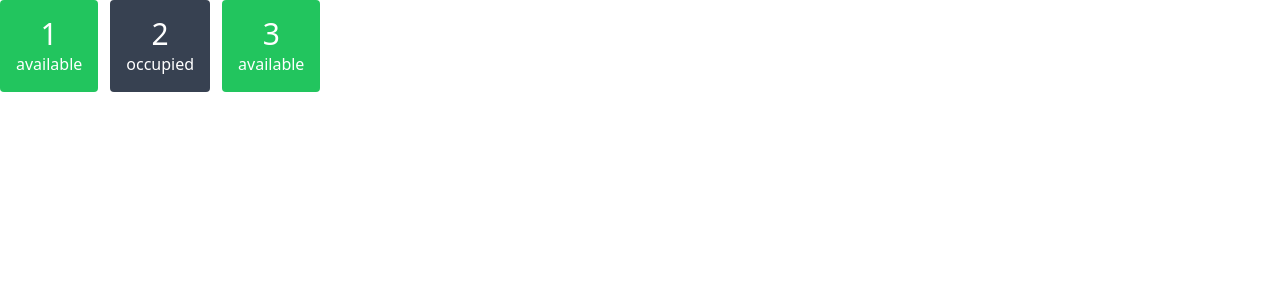
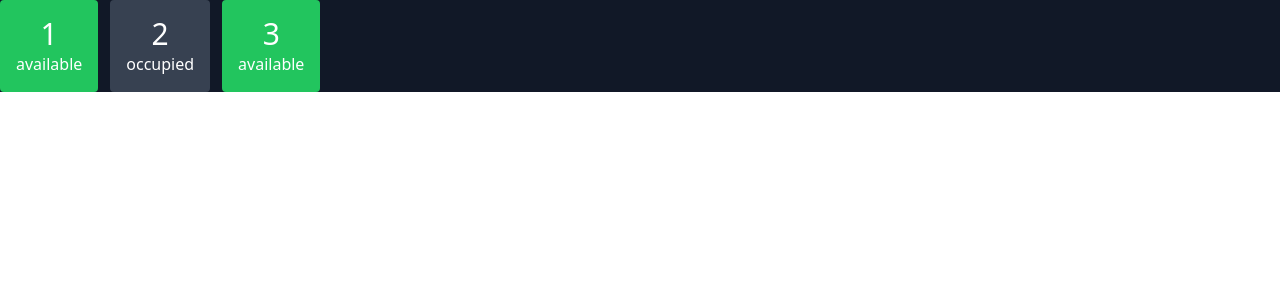
Before and after one commit to Anshul-0807/POS-Building, a React (Vite) app: page / in a window 1280 px wide. Shown: the top 300 px of the page. Built offline with nearby package versions, Linux system fonts and the light colour scheme.

Commit message:
Update main.tsx

```diff
--- a/src/main.tsx
+++ b/src/main.tsx
@@ -5,6 +5,8 @@ import './index.css'
 
 ReactDOM.createRoot(document.getElementById('root') as HTMLElement).render(
   <React.StrictMode>
-    <App />
+   <div className='bg-gray-900'>
+   <App />
+   </div>
   </React.StrictMode>,
 )
```
